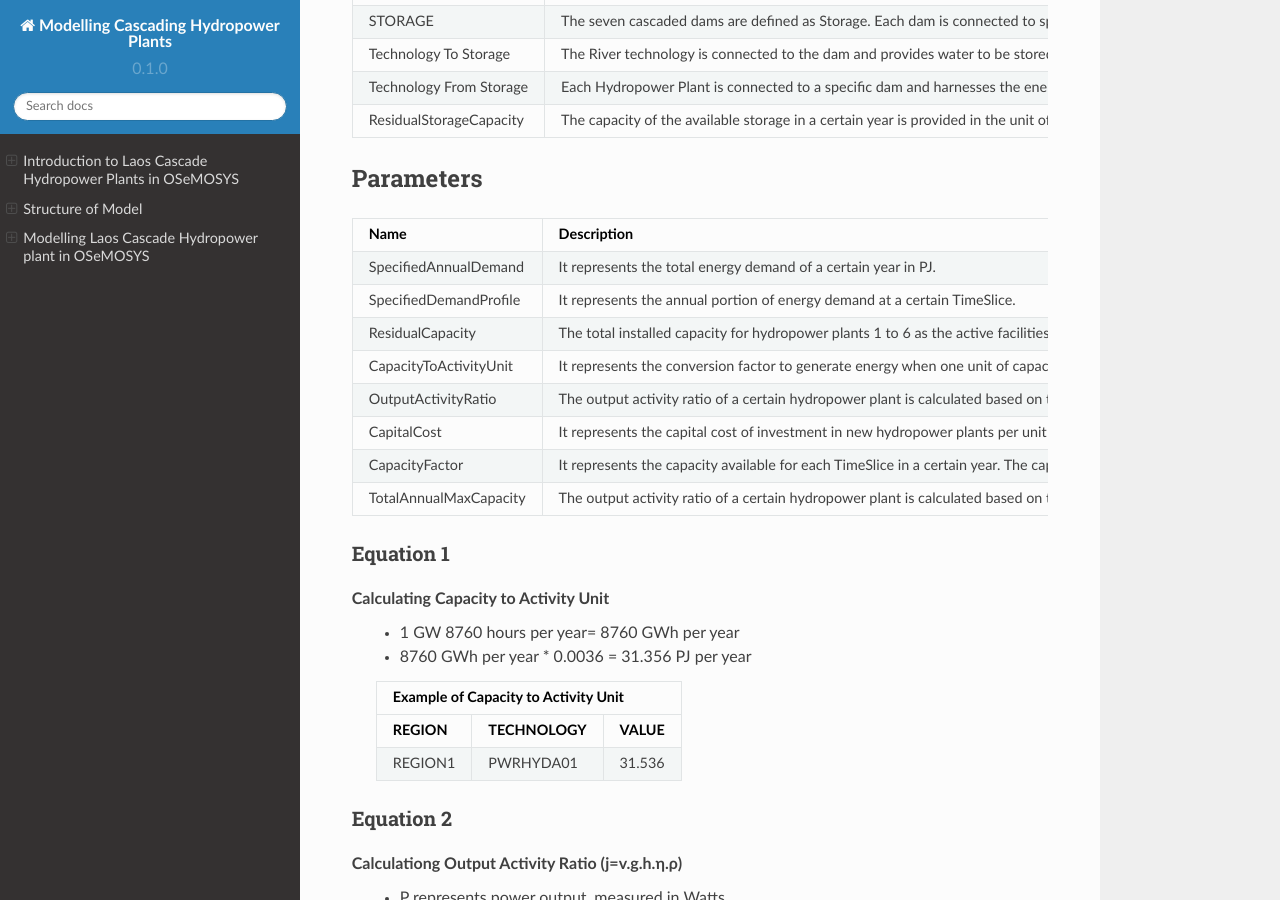
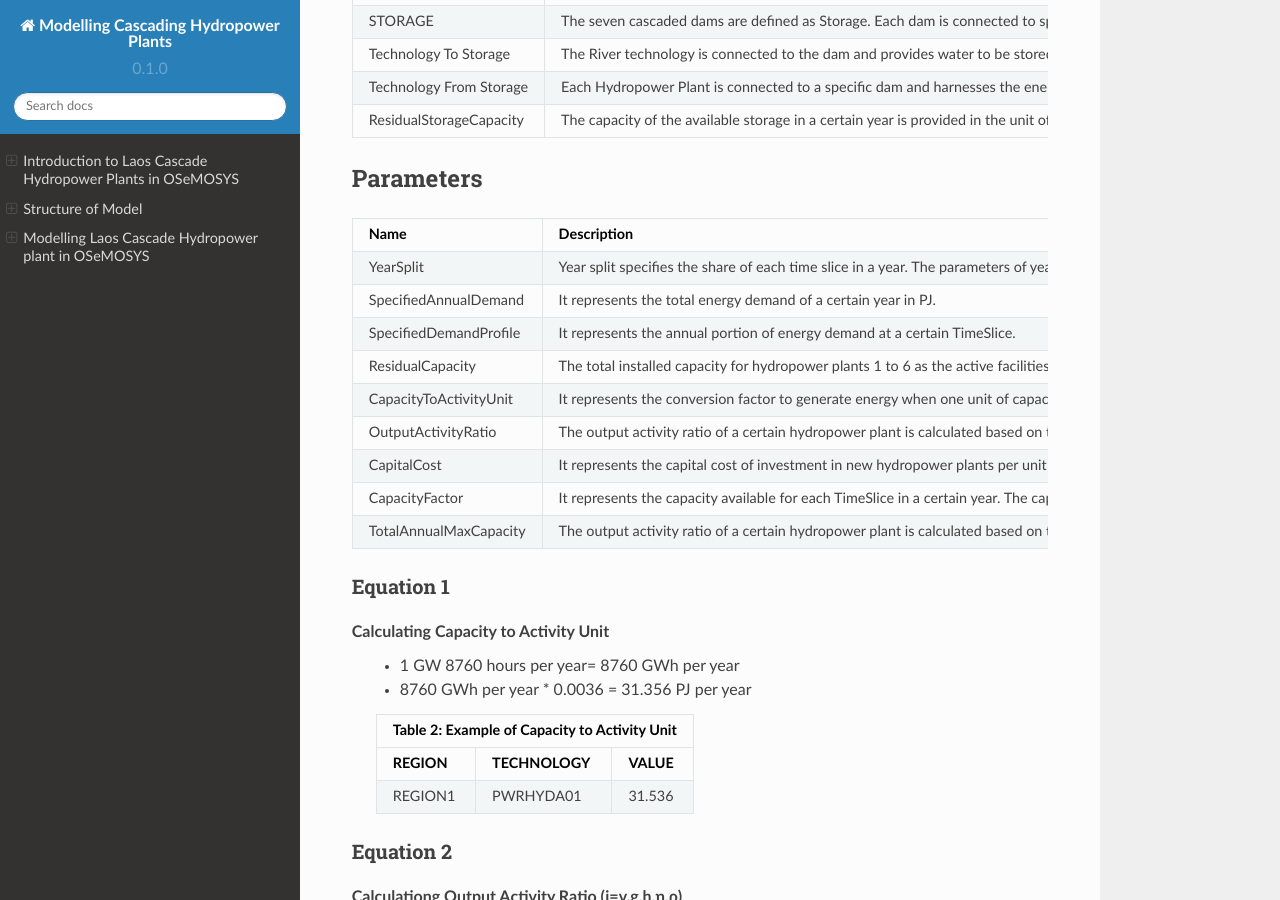
Before and after one commit to YSaedi/Laos_Cascading_HydropowerPlants, a Sphinx documentation site: the page built from docs/source/index.rst, in a window 1280 px wide and 900 px high, scrolled down 3044 px. Built offline with Sphinx 7.4.7 and the Read the Docs theme 2.0.0, drawn with Linux system fonts in a browser that asks for light colours.

Commit message:
Update index.rst

```diff
--- a/docs/source/index.rst
+++ b/docs/source/index.rst
@@ -94,6 +94,8 @@ Parameters
 +--------------------------------------------------------+----------------------------------------------------------------------------------------------------------------------------------------------------------------------------------------------------------------------------------------------------------------------------------------------+
 | **Name**                                               | **Description**                                                                                                                                                                                                                                                                              |
 +========================================================+==============================================================================================================================================================================================================================================================================================+
+| YearSplit                                              | Year split specifies the share of each time slice in a year. The parameters of year splits are shown in Table 1.                                                                                                                                                                             |
++--------------------------------------------------------+-----------------------------------------------------------------------------------------------------------------------------------------------------------------------------------------------------------------------------------------------------------------------+----------------------+
 | SpecifiedAnnualDemand                                  | It represents the total energy demand of a certain year in PJ.                                                                                                                                                                                                                               |
 +--------------------------------------------------------+-----------------------------------------------------------------------------------------------------------------------------------------------------------------------------------------------------------------------------------------------------------------------+----------------------+
 | SpecifiedDemandProfile                                 | It represents the annual portion of energy demand at a certain TimeSlice.                                                                                                                                                                                                                    |
@@ -111,19 +113,22 @@ Parameters
 | TotalAnnualMaxCapacity                                 | The output activity ratio of a certain hydropower plant is calculated based on the efficiency of turbines (considered 85%), the density of water (998 kg/m³), gravity (9.81 m/s²), the capacity connected dam ( in billion cubic meters), and head of the dam (meters).                      |
 +--------------------------------------------------------+-----------------------------------------------------------------------------------------------------------------------------------------------------------------------------------------------------------------------------------------------------------------------+----------------------+
 
+
+
+
 Equation 1
 ..........................................
 Calculating Capacity to Activity Unit
  *   1 GW 8760 hours per year= 8760 GWh per year
  *   8760 GWh per year * 0.0036 = 31.356 PJ per year
 
- +--------------------------------------+
- | Example of Capacity to Activity Unit |
- +---------+-------------+--------------+
- | REGION  | TECHNOLOGY  |    VALUE     |
- +=========+=============+==============+
- | REGION1 | PWRHYDA01   |    31.536    |
- +---------+-------------+--------------+
+ +-----------------------------------------------+
+ | Table 2: Example of Capacity to Activity Unit |
+ +-------------+------------------+--------------+
+ | REGION      | TECHNOLOGY       | VALUE        |
+ +=============+==================+==============+
+ |   REGION1   |   PWRHYDA01      |   31.536     |
+ +-------------+------------------+--------------+
 
 
 
```
